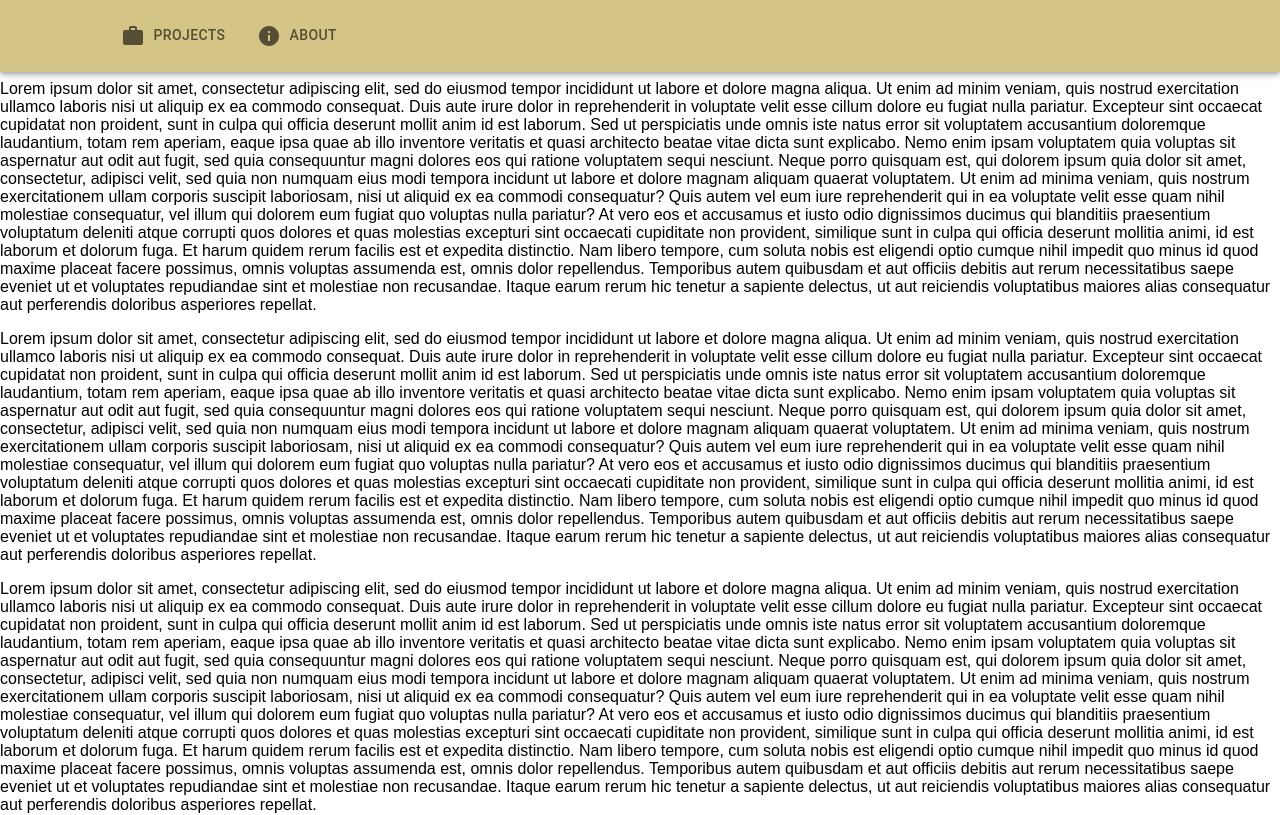
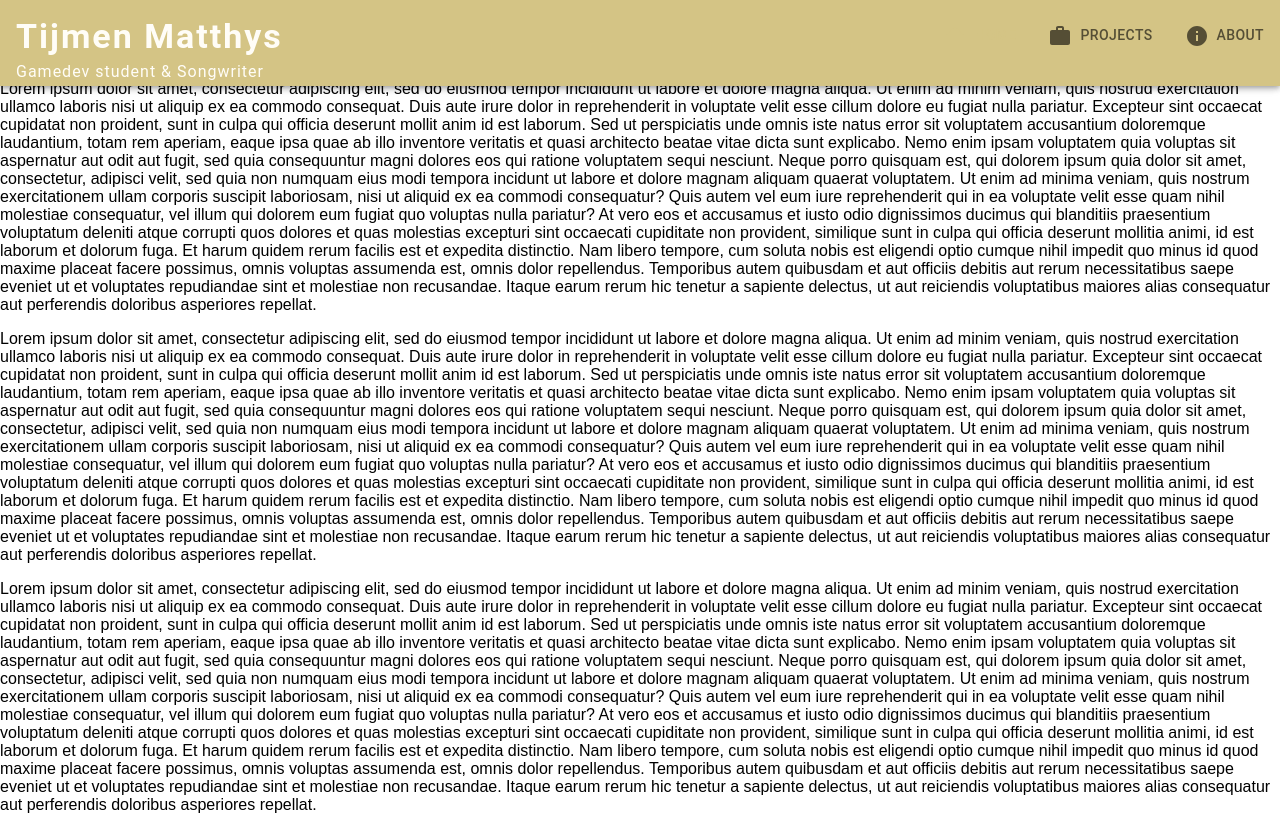
Before and after one commit to brmatthy/blog, a React (Create React App) app in the folder web/: page / in a window 1280 px wide. Shown: the top 815 px of the page. Built offline with nearby package versions, Linux system fonts and the light colour scheme.

Commit message:
Navbar: Add name to navbar

```diff
--- a/web/src/components/NavBar.js
+++ b/web/src/components/NavBar.js
@@ -1,5 +1,5 @@
 import React from 'react';
-import {AppBar, Slide, Tab, Tabs, useScrollTrigger} from '@mui/material';
+import {AppBar, Box, Grid, Slide, Tab, Tabs, Typography, useScrollTrigger} from '@mui/material';
 import {useLocation} from "react-router-dom";
 import HomeIcon from '@mui/icons-material/Home';
 import InfoIcon from '@mui/icons-material/Info';
@@ -32,6 +32,7 @@ function LinkTab(props) {
     return (
         <Tab
             component="a"
+            sx={{ mb: 0}}
             {...props}
         />
     );
@@ -42,6 +43,16 @@ function NavBar(){
     return(
         <HideOnScroll>
             <AppBar>
+                <Grid container >
+                    <Grid item xs sx={{ textAlign: 'justify-center', mx: 2, mt:2 }}>
+                        <Typography gutterBottom variant="h4" component="div" sx={{ mb: 0}}>
+                            <Box sx={{ fontWeight: 'bold', letterSpacing: 2}}>Tijmen Matthys</Box>
+                        </Typography>
+                        <Typography variant="subtitle1"  component="div" sx={{ mb: 0, letterSpacing: 1}}>
+                            Gamedev student & Songwriter
+                        </Typography>
+                    </Grid>
+                    <Grid item>
                         <Tabs value={location.pathname}>
                             <LinkTab
                                 label="Home"
@@ -65,6 +76,10 @@ function NavBar(){
                                 iconPosition={'start'}
                             />
                         </Tabs>
+                    </Grid>
+                </Grid>
+
+
             </AppBar>
         </HideOnScroll>
 
```
Lines whose indentation alone changed are shown as unchanged.
